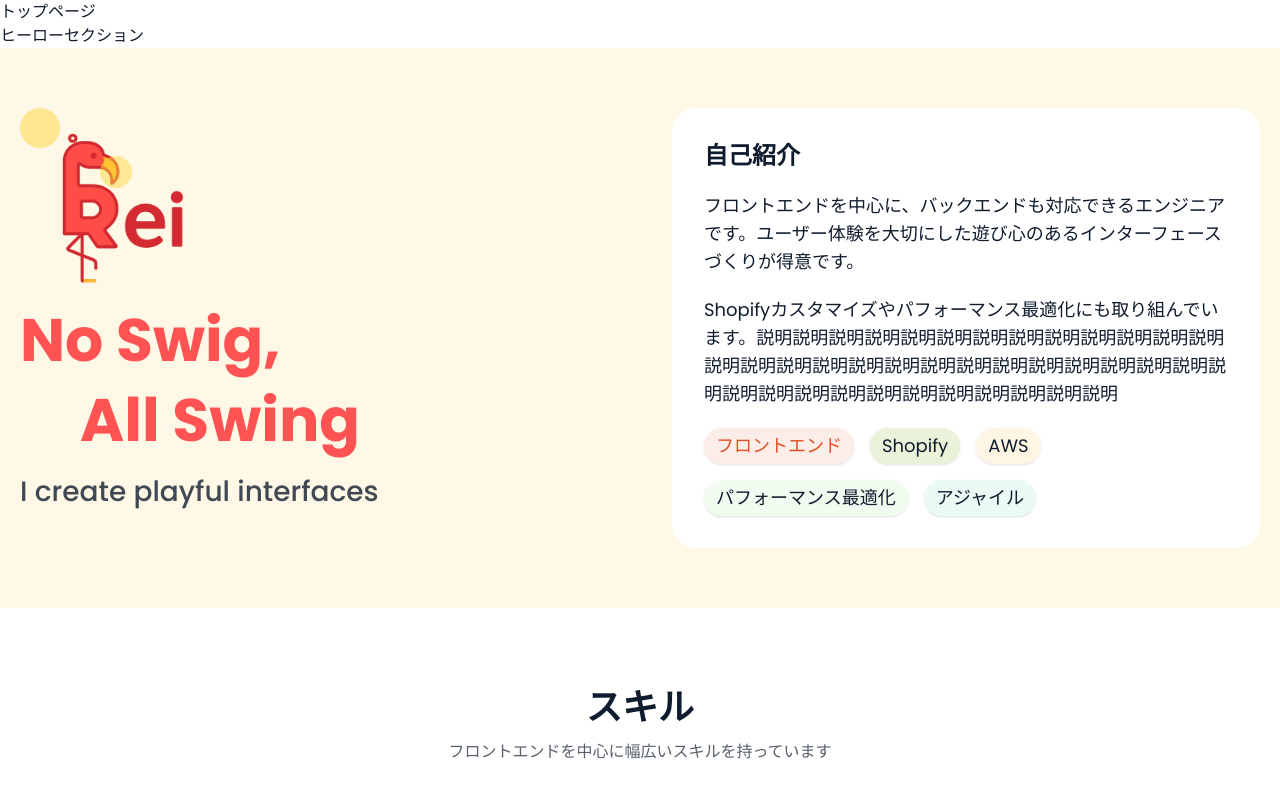
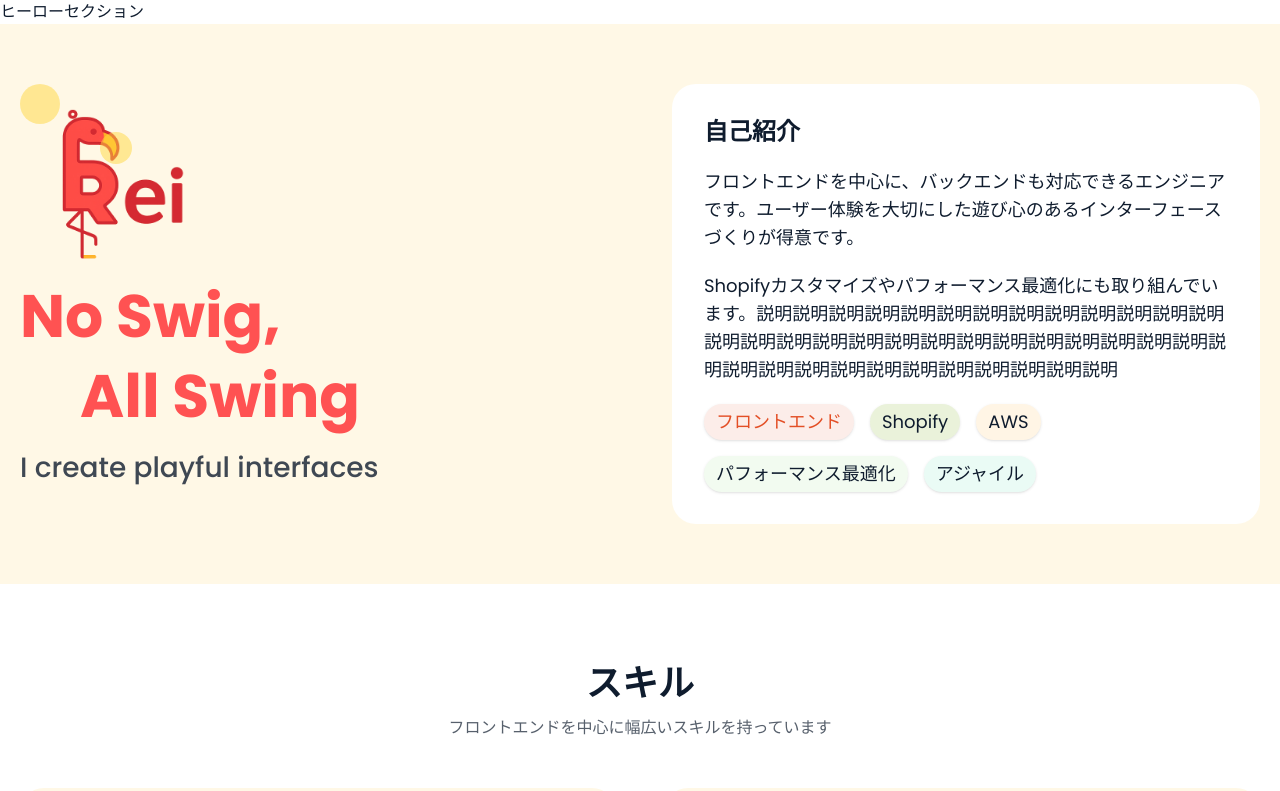
Before and after one commit to tontonbutadon/portfolio, a Next.js app: page / in a window 1280 px wide. Shown: the top 791 px of the page. Built offline with nearby package versions, Linux system fonts and the light colour scheme.

Commit message:
create common components

```diff
--- a/src/app/page.tsx
+++ b/src/app/page.tsx
@@ -7,7 +7,6 @@ import { HistorySection } from '@/components/sections/HistorySection';
 export default function Home() {
   return (
     <div className="w-full">
-      トップページ
       <HeroSection></HeroSection>
       <AboutSection></AboutSection>
       <SkillSection></SkillSection>
--- /dev/null
+++ b/src/components/blocks/SectionContainer.tsx
@@ -0,0 +1,16 @@
+import React from 'react';
+
+interface SectionContainerProps {
+  children: React.ReactNode;
+  hasBackground?: boolean;
+}
+
+export const SectionContainer: React.FC<SectionContainerProps> = ({ children, hasBackground }) => {
+  return (
+    <section
+      className={`${hasBackground ? 'max-w-sm md:max-w-5xl lg:max-w-6xl xl:max-w-7xl m-auto px-5 mb-15 md:mb-20' : 'bg-[var(--color-background)] py-10 md:py-15 mb-15 md:mb-20'}`}
+    >
+      {children}
+    </section>
+  );
+};
--- a/src/components/sections/AboutSection.tsx
+++ b/src/components/sections/AboutSection.tsx
@@ -1,6 +1,8 @@
 import React from 'react';
 import Image from 'next/image';
 import flamingoLogo from '@/assets/images/flamingo_logo.png';
+//section container
+
 //left
 import { circleParticlesAboutLeft } from '@/types/circleParticle';
 import { AboutLeftCircleParticles } from '../blocks/AboutLeftIcon';
```
